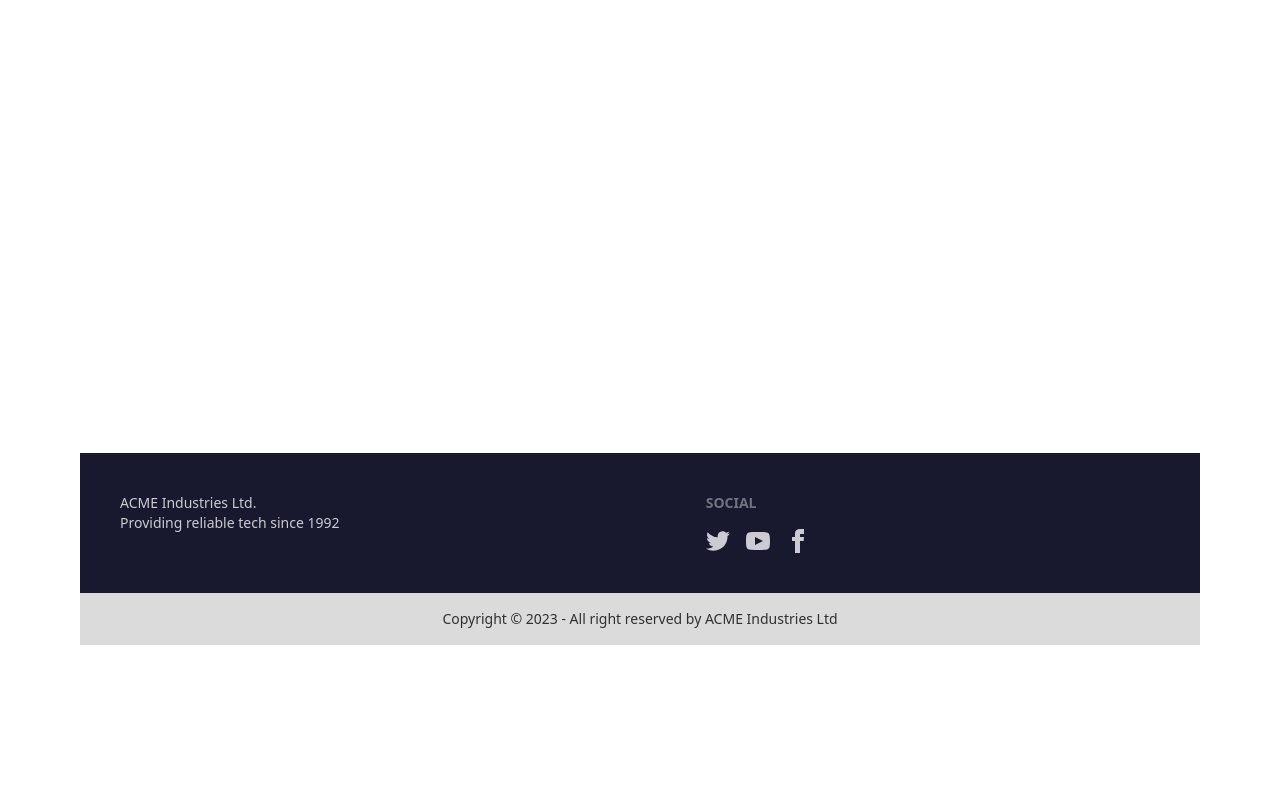
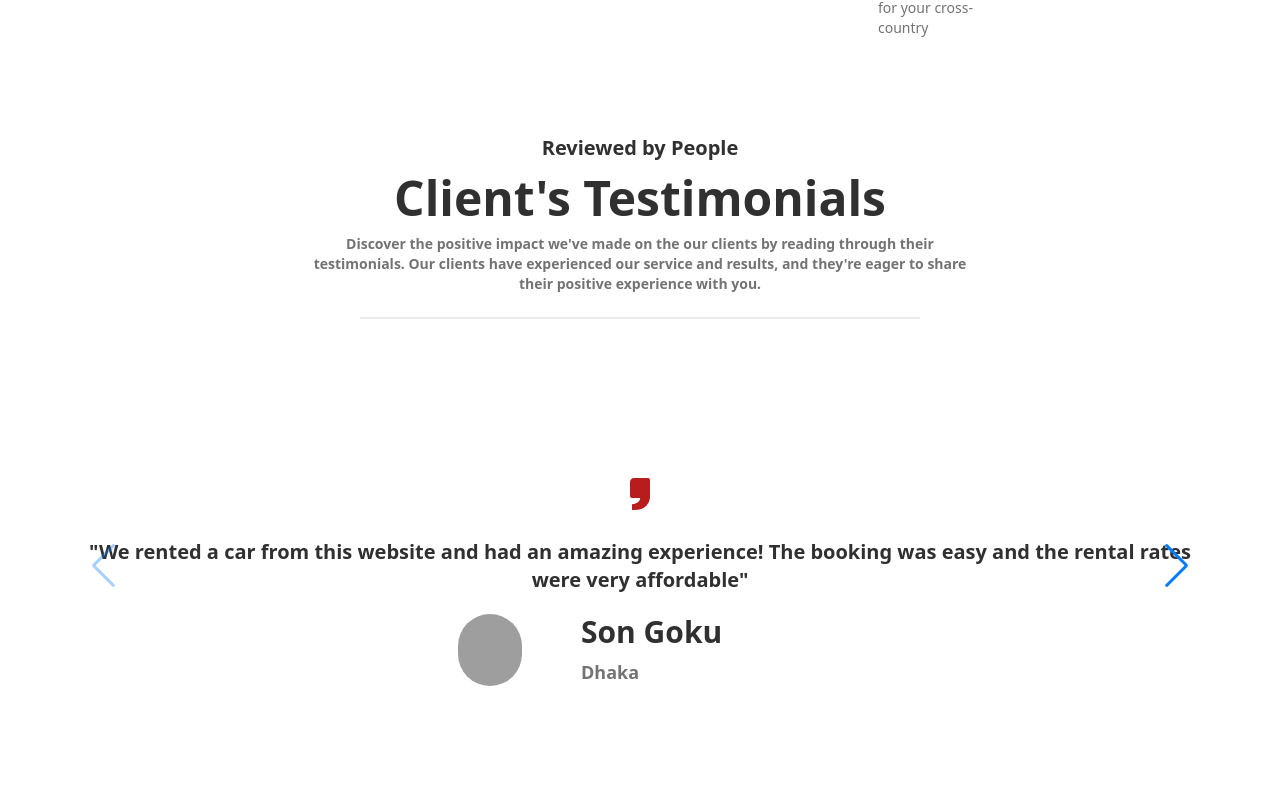
Before and after one commit to Md-arefin/speedy-wheels-client, a React (Vite) app: page / in a window 1280 px wide. Shown: the part 3192-4000 px from the top of the page. Before the commit the page ends 3837 px from the top, so only its background shows below. Built offline with nearby package versions, Linux system fonts and the light colour scheme; grey boxes are pictures that could not be loaded.

Commit message:
added testimonials

```diff
--- a/package.json
+++ b/package.json
@@ -16,7 +16,8 @@
     "react-dom": "^18.2.0",
     "react-icons": "^4.10.1",
     "react-router-dom": "^6.14.0",
-    "sort-by": "^1.2.0"
+    "sort-by": "^1.2.0",
+    "swiper": "^9.4.1"
   },
   "devDependencies": {
     "@types/react": "^18.0.37",
--- /dev/null
+++ b/src/components/Slider/Slider.jsx
@@ -0,0 +1,96 @@
+import React from 'react';
+// Import Swiper React components
+import { Swiper, SwiperSlide } from "swiper/react";
+import { Navigation } from "swiper";
+import "swiper/css/navigation";
+import "swiper/css";
+import { BiSolidQuoteSingleRight } from 'react-icons/bi';
+
+const Slider = () => {
+    return (
+
+        <Swiper
+            navigation={true} modules={[Navigation]}
+        >
+            <SwiperSlide>
+                <div className='flex flex-col items-center my-16'>
+                    <div className='flex flex-col items-center justify-center'>
+                        <div className='mt-16'>
+                            <BiSolidQuoteSingleRight className='text-center text-5xl text-red-700'></BiSolidQuoteSingleRight>
+                        </div>
+                        <div className='text-center my-5'>
+                            <p className=' font-bold text-xl '>
+                                "We rented a car from this website and had an amazing experience! The booking was easy and the rental rates were very affordable"
+                            </p>
+                        </div>
+                    </div>
+                    <div className='flex mb-10'>
+                        <div className="avatar">
+                            <div className="w-16 rounded-full">
+                                <img src="https://i.ibb.co/YbMyS7f/images-1.jpg" />
+                            </div>
+                        </div>
+                        <div className='w-1/2 mx-auto space-y-2'>
+                            <h3 className='text-3xl font-bold w-[300px]'>Son Goku</h3>
+                            <p className='text-neutral-500 font-bold text-lg '>Dhaka</p>
+                        </div>
+                    </div>
+                </div>
+            </SwiperSlide>
+            <SwiperSlide>
+            <div className='flex flex-col items-center my-16'>
+                    <div className='flex flex-col items-center justify-center'>
+                        <div className='mt-16'>
+                            <BiSolidQuoteSingleRight className='text-center text-5xl text-red-700'></BiSolidQuoteSingleRight>
+                        </div>
+                        <div className='text-center my-5'>
+                            <p className=' font-bold text-xl '>
+                                "The car was in great condition and made our trip even better. Highly recommend for this car rental website"
+                            </p>
+                        </div>
+                    </div>
+                    <div className='flex mb-10'>
+                        <div className="avatar">
+                            <div className="w-16 rounded-full">
+                                <img src="https://i.ibb.co/XtkrNBq/download.jpg" />
+                            </div>
+                        </div>
+                        <div className='w-1/2 mx-auto space-y-2'>
+                            <h3 className='text-3xl font-bold w-[300px]'>Minato Namikaje</h3>
+                            <p className='text-neutral-500 font-bold text-lg '>Dhaka</p>
+                        </div>
+                    </div>
+                </div>
+            </SwiperSlide>
+            <SwiperSlide>
+            <div className='flex flex-col items-center my-16'>
+                    <div className='flex flex-col items-center justify-center'>
+                        <div className='mt-16'>
+                            <BiSolidQuoteSingleRight className='text-center text-5xl text-red-700'></BiSolidQuoteSingleRight>
+                        </div>
+                        <div className='text-center my-5'>
+                            <p className=' font-bold text-xl '>
+                                "We rented a car from this website and had an amazing experience! The booking was easy and the rental rates were very affordable"
+                            </p>
+                        </div>
+                    </div>
+                    <div className='flex mb-10'>
+                        <div className="avatar">
+                            <div className="w-16 rounded-full">
+                                <img src="https://i.ibb.co/nMCh6Ps/images.jpg" />
+                            </div>
+                        </div>
+                        <div className='w-1/2 mx-auto space-y-2'>
+                            <h3 className='text-3xl font-bold w-[300px]'>Monkey D Luffy</h3>
+                            <p className='text-neutral-500 font-bold text-lg '>Dhaka</p>
+                        </div>
+                    </div>
+                </div>
+            </SwiperSlide>
+
+        </Swiper>
+
+    );
+};
+
+export default Slider;
--- a/src/pages/Home/BestDeals.jsx
+++ b/src/pages/Home/BestDeals.jsx
@@ -1,5 +1,4 @@
 import React from 'react';
-import car4 from '../../assets/cars/car-5.png'
 import { MdKeyboardArrowRight } from 'react-icons/md';
 import { BsCoin, BsCarFront } from 'react-icons/bs';
 import { RiHandCoinLine } from 'react-icons/ri';
@@ -8,7 +7,7 @@ const BestDeals = () => {
     return (
         <div>
             <div >
-                <img className='mx-auto w-[40%]' src={car4} alt="" />
+                <img className='mx-auto w-[40%]' src="https://i.ibb.co/5hSvW6m/pexels-neil-kelly-712614-removebg-preview.png" alt="" />
             </div>
             {/*  */}
             <div className='grid grid-cols-1 lg:grid-cols-2 my-5 gap-10 px-10'>
--- a/src/pages/Home/Home.jsx
+++ b/src/pages/Home/Home.jsx
@@ -3,33 +3,38 @@ import Banner from './Banner';
 import BestDeals from './BestDeals';
 import BookCar from './BookCar';
 import CarModel from './CarModel';
+import Testimonial from './Testimonial';
 import Trip from './Trip';
 
 
 const Home = () => {
     return (
-        <div className='mb-[500px]'>
+        <div className=''>
             <Banner />
             {/* TODO: Book car */}
-            <div className='my-16'>
+            <div className='my-24'>
                 <BookCar ></BookCar>
             </div>
             {/* Trip */}
-            <div className='my-16'>
+            <div className='my-24'>
                 <Trip></Trip>
             </div>
             {/* car model */}
-            <div className='my-16'>
+            <div className='my-24'>
                 <CarModel />
             </div>
             {/* banner-02 */}
-            <div className='my-16 bg-black py-10 text-white text-center space-y-5'>
+            <div className='my-24 bg-black py-10 text-white text-center space-y-5'>
                 <h1 className='text-4xl font-bold'>Save big with our cheap car rental!</h1>
                 <p>Top Airports. Local Suppliers. <span className='text-red-500'>24/7</span> Support.</p>
             </div>
             {/* best deals */}
-            <div className='my-16'>
+            <div className='my-24'>
                 <BestDeals></BestDeals>
+            </div>
+            {/* testimonials */}
+            <div className='my-24'>
+               <Testimonial></Testimonial>
             </div>
         </div>
 
--- /dev/null
+++ b/src/pages/Home/Testimonial.jsx
@@ -0,0 +1,21 @@
+import React from 'react';
+import Slider from '../../components/Slider/Slider';
+
+
+
+const Testimonial = () => {
+    return (
+        <div>
+            <div className='text-center'>
+                <p className='text-xl my-3 font-bold'>Reviewed by People</p>
+                <h1 className='text-5xl font-bold'>Client's Testimonials</h1>
+                <p className='text-sm text-neutral-500 my-3 font-bold'>Discover the positive impact we've made on the our clients by reading through their <br /> testimonials. Our clients have experienced our service and results, and they're eager to share <br /> <span>their positive experience with you.</span> </p>
+                <div className="divider mx-auto w-[50%]"></div>
+            </div>
+            {/*Slider */}
+            <Slider></Slider>
+        </div>
+    );
+};
+
+export default Testimonial;
```
Also changed, not shown: 1 other file (tests, documents, lock files or other folders).
